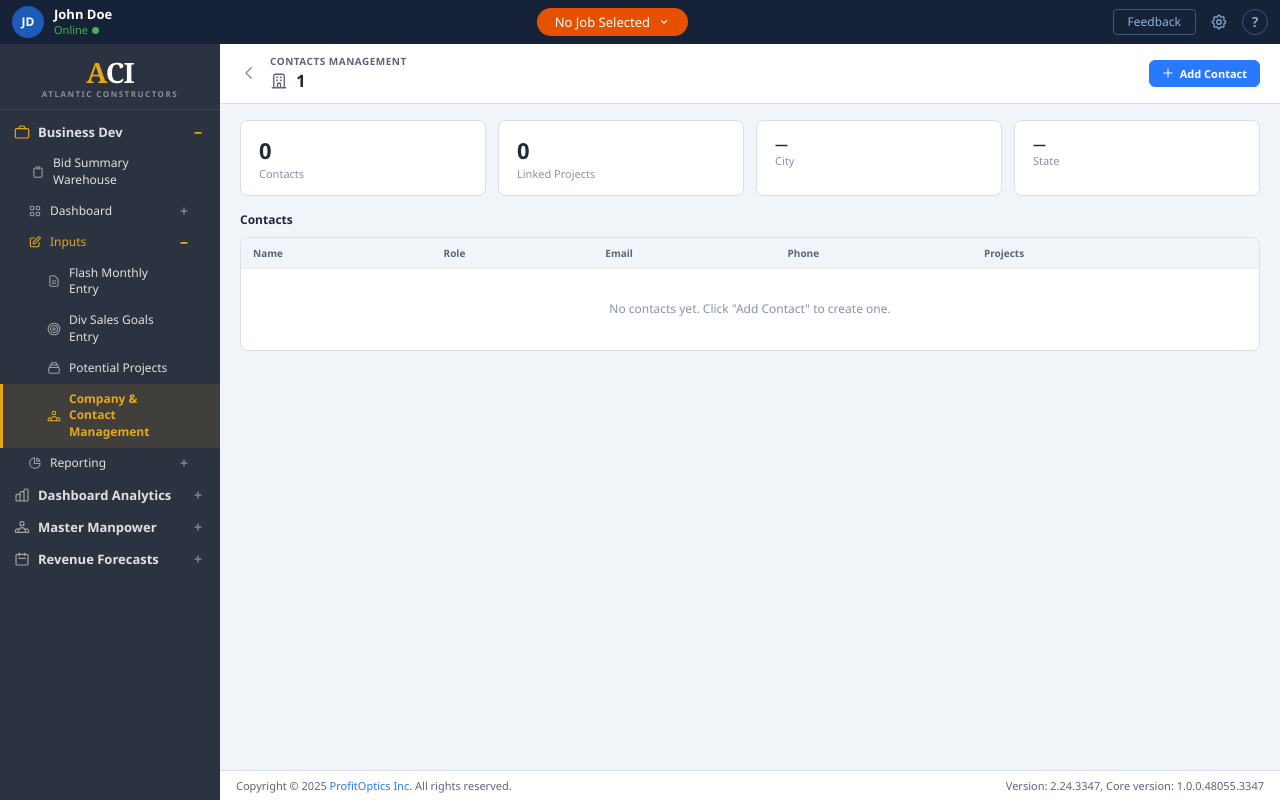
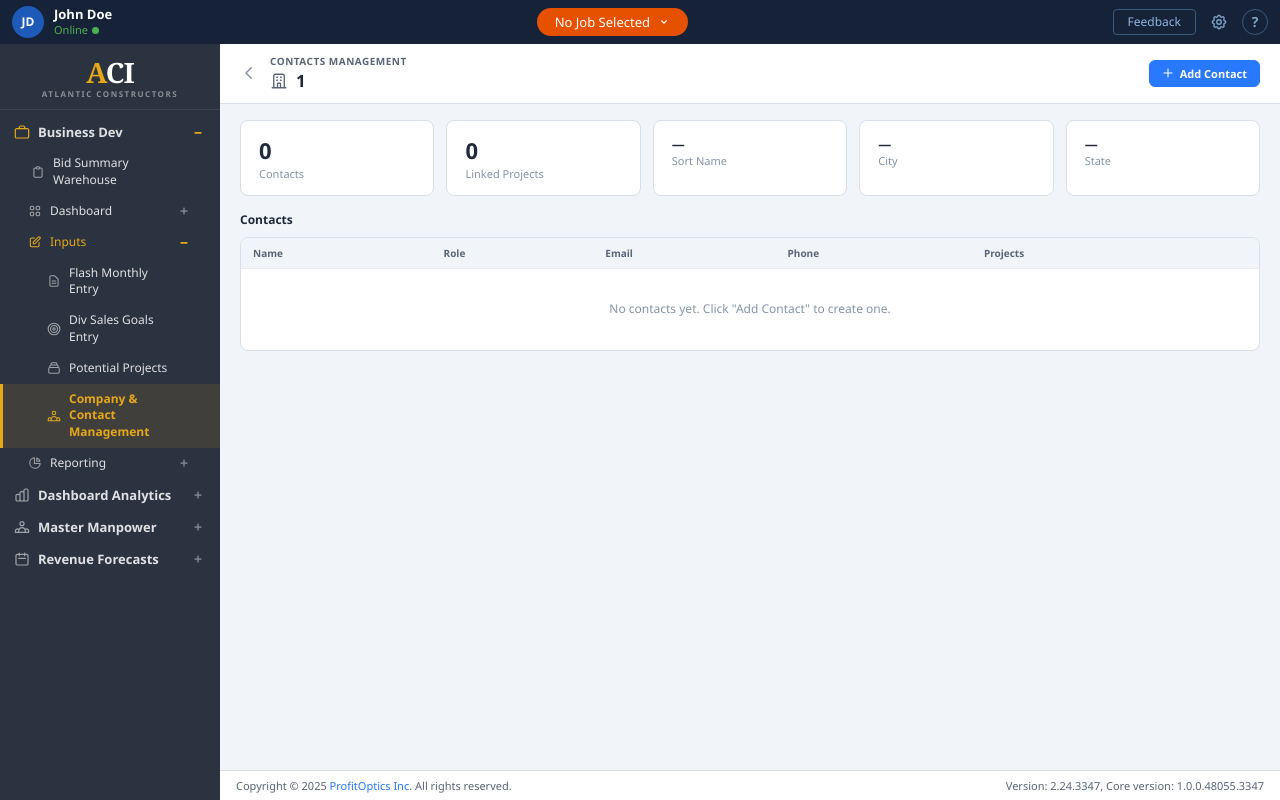
Before and after one commit to po-valentina-josanovic/aci-axiom-demo-app, a Next.js app: page /client-contacts/1 in a window 1280 px wide. Built offline with nearby package versions, Linux system fonts and the light colour scheme.

Commit message:
Added: Sort Name field on the company modal and page

```diff
--- a/app/client-contacts/ClientContactsView.jsx
+++ b/app/client-contacts/ClientContactsView.jsx
@@ -16,7 +16,7 @@
 
   const [search, setSearch] = useState('');
   const [modalOpen, setModalOpen] = useState(false);
-  const [form, setForm] = useState({ company_name: '', company_city: '', company_state: '' });
+  const [form, setForm] = useState({ company_name: '', sort_name: '', company_city: '', company_state: '' });
   const [returnData, setReturnData] = useState(null);
 
   useEffect(() => {
@@ -94,11 +94,12 @@
     if (!form.company_name.trim()) return;
     createClientCompany({
       company_name: form.company_name,
+      sort_name: form.sort_name,
       company_city: form.company_city,
       company_state: form.company_state,
     });
     setModalOpen(false);
-    setForm({ company_name: '', company_city: '', company_state: '' });
+    setForm({ company_name: '', sort_name: '', company_city: '', company_state: '' });
     router.push(`/client-contacts/${encodeURIComponent(form.company_name)}`);
   }
 
@@ -227,6 +228,10 @@
                 <label style={labelStyle}>Company Name *</label>
                 <input type="text" value={form.company_name} onChange={(e) => setForm((f) => ({ ...f, company_name: e.target.value }))} style={inputStyle} placeholder="Company name" />
               </div>
+              <div style={{ gridColumn: '1 / -1' }}>
+                <label style={labelStyle}>Sort Name</label>
+                <input type="text" value={form.sort_name} onChange={(e) => setForm((f) => ({ ...f, sort_name: e.target.value }))} style={inputStyle} placeholder="Name used for sorting/lookup" />
+              </div>
               <div>
                 <label style={labelStyle}>City</label>
                 <input type="text" value={form.company_city} onChange={(e) => setForm((f) => ({ ...f, company_city: e.target.value }))} style={inputStyle} placeholder="City" />
--- a/app/client-contacts/[company]/ClientDetailView.jsx
+++ b/app/client-contacts/[company]/ClientDetailView.jsx
@@ -72,6 +72,7 @@
   const companyRecord = clientCompanies.find((co) => co.company_name === companyName);
   const companyCity = companyRecord?.company_city || companyContacts[0]?.company_city || '';
   const companyState = companyRecord?.company_state || companyContacts[0]?.company_state || '';
+  const companySortName = companyRecord?.sort_name || '';
 
   // Map contact id -> projects
   const contactJobsMap = useMemo(() => {
@@ -292,6 +293,10 @@
             <div style={{ flex: 1, background: '#fff', borderRadius: '8px', border: '1px solid #d9dfe7', padding: '14px 18px' }}>
               <div style={{ fontSize: '22px', fontWeight: 700, color: '#1e293b' }}>{companyProjects.length}</div>
               <div style={{ fontSize: '11px', color: '#8694a7', fontWeight: 500 }}>Linked Projects</div>
+            </div>
+            <div style={{ flex: 1, background: '#fff', borderRadius: '8px', border: '1px solid #d9dfe7', padding: '14px 18px' }}>
+              <div style={{ fontSize: '13px', fontWeight: 600, color: '#1e293b' }}>{companySortName || '—'}</div>
+              <div style={{ fontSize: '11px', color: '#8694a7', fontWeight: 500 }}>Sort Name</div>
             </div>
             <div style={{ flex: 1, background: '#fff', borderRadius: '8px', border: '1px solid #d9dfe7', padding: '14px 18px' }}>
               <div style={{ fontSize: '13px', fontWeight: 600, color: '#1e293b' }}>{companyCity || '—'}</div>
--- a/app/potential-projects/components/ProjectsStore.jsx
+++ b/app/potential-projects/components/ProjectsStore.jsx
@@ -765,6 +765,7 @@
     const company = {
       id: crypto.randomUUID(),
       company_name: data.company_name || '',
+      sort_name: data.sort_name || '',
       company_city: data.company_city || '',
       company_state: data.company_state || '',
       vendor_enrollment: data.vendor_enrollment || null,
```
